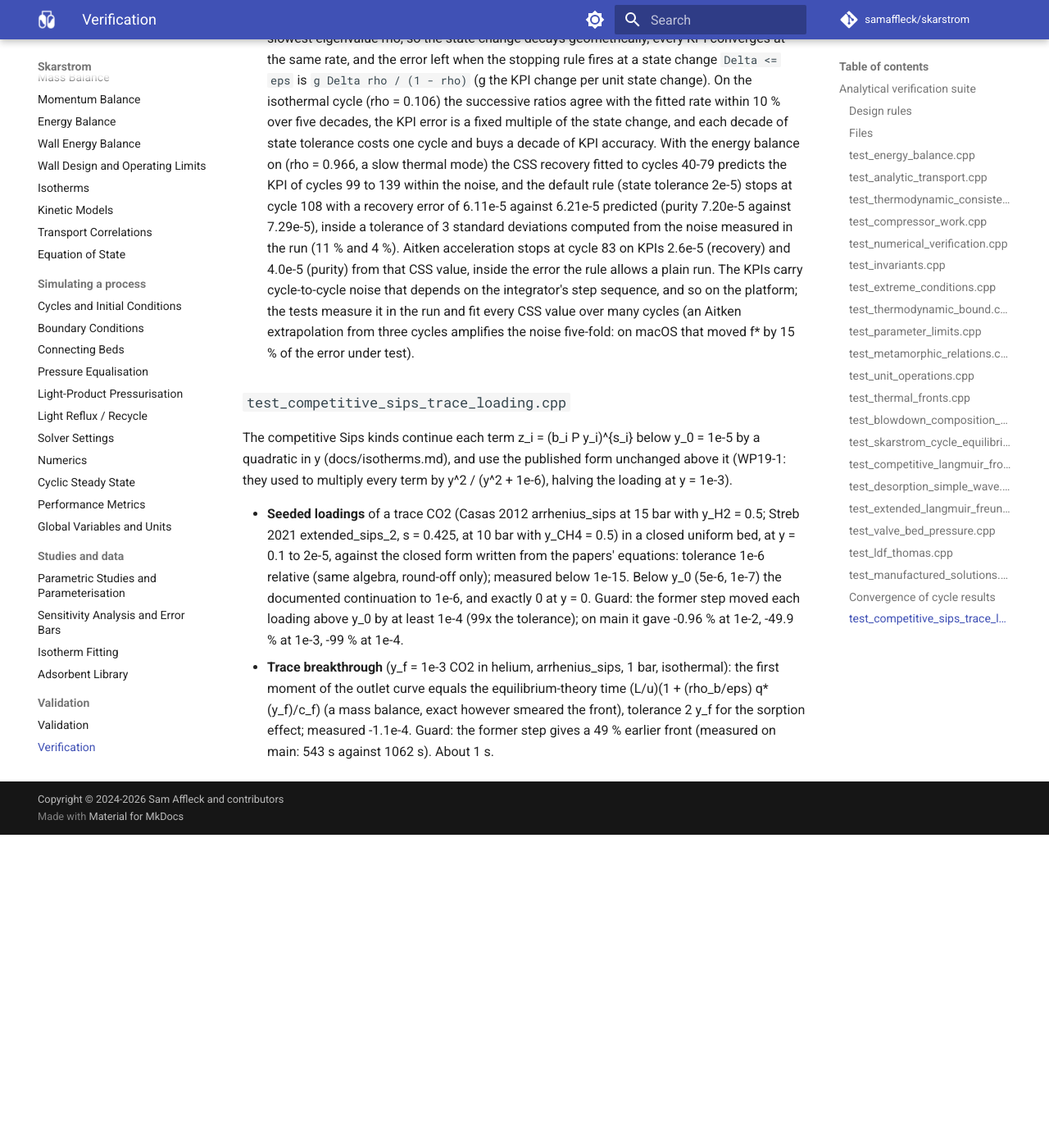
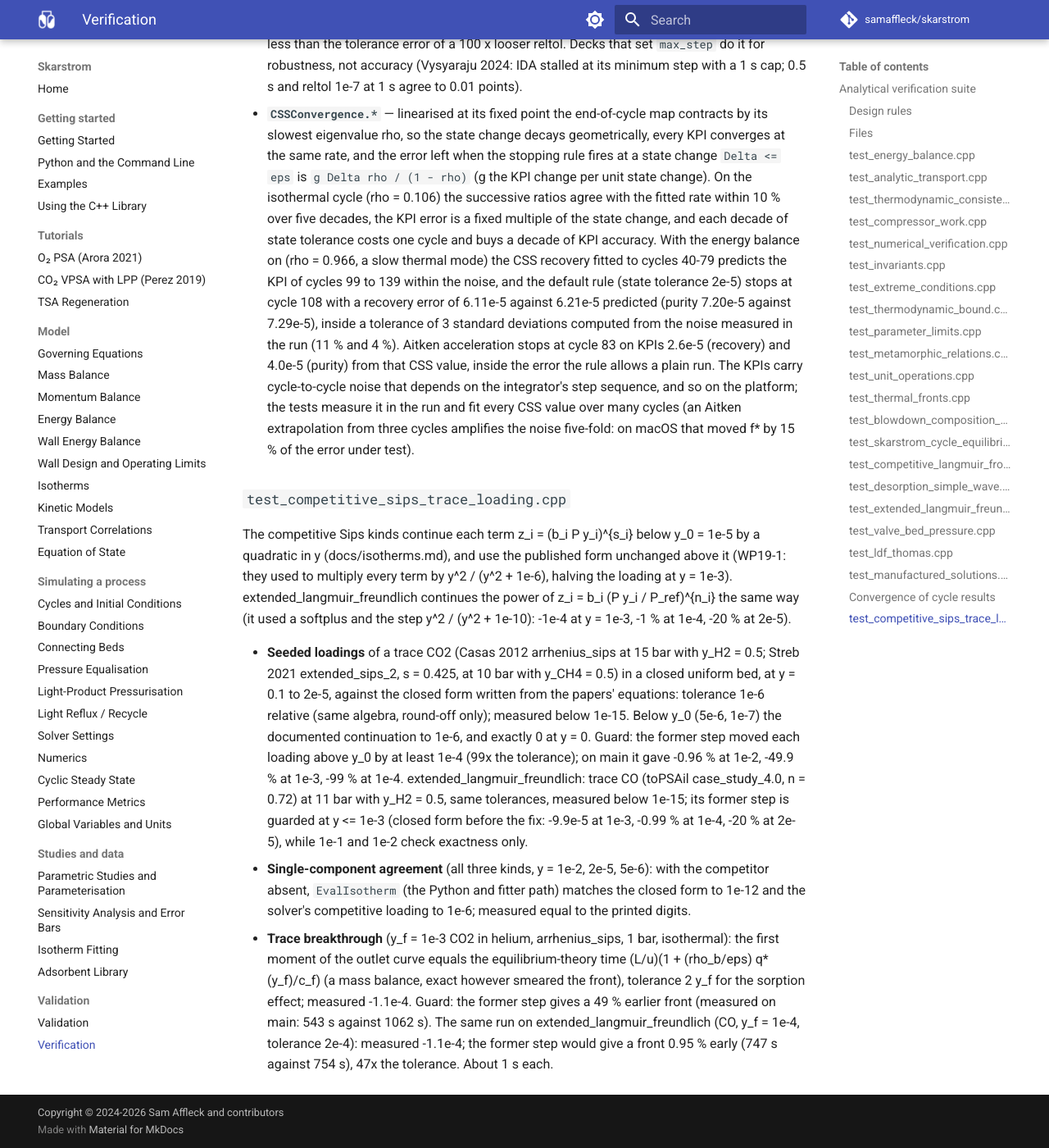
Before and after one commit to samaffleck/skarstrom, an MkDocs documentation site: the page built from docs/verification.md, in a window 1280 px wide and 1400 px high, scrolled down 19332 px. Shown: the whole window at 82% size. Built offline with MkDocs 1.6.1 and Material for MkDocs 9.7.7, drawn with Linux system fonts in a browser that asks for light colours; comment, search, counter and statistics services are not loaded; before the commit the page ends 20350 px from its top, so only the background shows below that; some of the changed text lies outside the part shown.

Commit message:
Describe the extended Langmuir-Freundlich trace cases in the verification docs
Co-Authored-By: Claude Opus 5.5 <noreply@anthropic.com>
Claude-Session: https://claude.ai/code/session_01LRbL7WRutBB4mjCy4szQRi
Signed-off-by: Claude <noreply@anthropic.com>

```diff
--- a/docs/verification.md
+++ b/docs/verification.md
@@ -89,9 +89,9 @@ This complements the existing coverage rather than duplicating it:
 | `test_integrator_tolerance.cpp` | Error against reltol (BDF slope, abstol floor) on a breakthrough and a cycle; `max_step` independence |
 | `test_css_convergence.cpp` | Geometric approach to CSS, KPI error left by the stopping rule, Aitken lands on the same KPIs |
 | `test_manufactured_solutions.cpp` | Method of manufactured solutions: observed order of the whole discretisation (all terms, Langmuir, time-dependent) for upwind, WENO, van Leer, isothermal and with the energy balance |
-| `test_extended_langmuir_freundlich.cpp` | Extended Langmuir-Freundlich (toPSAil form): competitive loadings, pure and IAST forms, trace components against the closed form |
+| `test_extended_langmuir_freundlich.cpp` | Extended Langmuir-Freundlich (toPSAil form): competitive loadings, pure and IAST forms, trace components against the closed form down to y = 1e-5 |
 | `test_valve_bed_pressure.cpp` | Valve law read at the bed-end face or the end cell (`settings.valve_bed_pressure`), unconnected and connected |
-| `test_competitive_sips_trace_loading.cpp` | Competitive Sips kinds (extended_sips_2, arrhenius_sips): trace-component loadings against the published isotherms down to y = 1e-5, the documented continuation below, a trace front's first moment |
+| `test_competitive_sips_trace_loading.cpp` | Competitive Sips kinds (extended_sips_2, arrhenius_sips) and extended_langmuir_freundlich: trace-component loadings against the published isotherms down to y = 1e-5, the documented continuation below, single-component and competitive paths agreeing, a trace front's first moment |
 
 ### `test_energy_balance.cpp`
 
@@ -553,12 +553,15 @@ in the test.
   loading to 0.66 of its single-component value; at 343 K, freezing q_s and
   1/n at their 303 K values (k2 = k6 = 0, the only case extended Sips 2 can
   represent) moves the CO loading by more than 1 %.
-- **`PureEvaluationAndIastMappingMatchClosedForm`**: `EvalIsotherm` within
-  1e-10 (the near-zero step at y = 1) and the IAST Sips term within 4e-16,
-  at 273–373 K and 1 kPa–20 bar.
-- **`TraceComponentKeepsItsLoading`**: the step changes a trace loading by
-  `1e-10 / y^2` (1.0e-4 at y = 1e-3, 1e-6 at y = 1e-2). All four take about
-  0.1 s.
+- **`PureEvaluationAndIastMappingMatchClosedForm`**: `EvalIsotherm` and the
+  IAST Sips term within 1e-12 (measured 9e-16 and 4e-16), at 273–373 K and
+  1 kPa–20 bar.
+- **`TraceComponentKeepsItsLoading`**: the pure-component form of CO at
+  11 bar, 303 K matches the closed form to 1e-12 at y = 1e-2 down to the
+  continuation threshold y_0 = 1e-5, and is exactly 0 at y = 0. Guard: the
+  former step y^2 / (y^2 + 1e-10) moved it by 1e-4 at 1e-3, 1 % at 1e-4 and
+  20 % at 2e-5. The competitive path is in
+  `test_competitive_sips_trace_loading.cpp`. All four take about 0.1 s.
 ### `test_valve_bed_pressure.cpp`
 
 Steady flow through an inert isothermal bed: a set molar flow `F` enters at the
@@ -771,6 +774,9 @@ The competitive Sips kinds continue each term z_i = (b_i P y_i)^{s_i} below
 y_0 = 1e-5 by a quadratic in y (docs/isotherms.md), and use the published
 form unchanged above it (WP19-1: they used to multiply every term by
 y^2 / (y^2 + 1e-6), halving the loading at y = 1e-3).
+extended_langmuir_freundlich continues the power of z_i = b_i (P y_i /
+P_ref)^{n_i} the same way (it used a softplus and the step
+y^2 / (y^2 + 1e-10): -1e-4 at y = 1e-3, -1 % at 1e-4, -20 % at 2e-5).
 
 - **Seeded loadings** of a trace CO2 (Casas 2012 arrhenius_sips at 15 bar with
   y_H2 = 0.5; Streb 2021 extended_sips_2, s = 0.425, at 10 bar with
@@ -780,9 +786,21 @@ y^2 / (y^2 + 1e-6), halving the loading at y = 1e-3).
   the documented continuation to 1e-6, and exactly 0 at y = 0. Guard: the
   former step moved each loading above y_0 by at least 1e-4 (99x the
   tolerance); on main it gave -0.96 % at 1e-2, -49.9 % at 1e-3, -99 % at 1e-4.
+  extended_langmuir_freundlich: trace CO (toPSAil case_study_4.0, n = 0.72)
+  at 11 bar with y_H2 = 0.5, same tolerances, measured below 1e-15; its
+  former step is guarded at y <= 1e-3 (closed form before the fix: -9.9e-5
+  at 1e-3, -0.99 % at 1e-4, -20 % at 2e-5), while 1e-1 and 1e-2 check
+  exactness only.
+- **Single-component agreement** (all three kinds, y = 1e-2, 2e-5, 5e-6):
+  with the competitor absent, `EvalIsotherm` (the Python and fitter path)
+  matches the closed form to 1e-12 and the solver's competitive loading to
+  1e-6; measured equal to the printed digits.
 - **Trace breakthrough** (y_f = 1e-3 CO2 in helium, arrhenius_sips, 1 bar,
   isothermal): the first moment of the outlet curve equals the
   equilibrium-theory time (L/u)(1 + (rho_b/eps) q*(y_f)/c_f) (a mass balance,
   exact however smeared the front), tolerance 2 y_f for the sorption effect;
   measured -1.1e-4. Guard: the former step gives a 49 % earlier front
-  (measured on main: 543 s against 1062 s). About 1 s.
+  (measured on main: 543 s against 1062 s). The same run on
+  extended_langmuir_freundlich (CO, y_f = 1e-4, tolerance 2e-4): measured
+  -1.1e-4; the former step would give a front 0.95 % early (747 s against
+  754 s), 47x the tolerance. About 1 s each.
```
Also changed, not shown: 1 other file.
